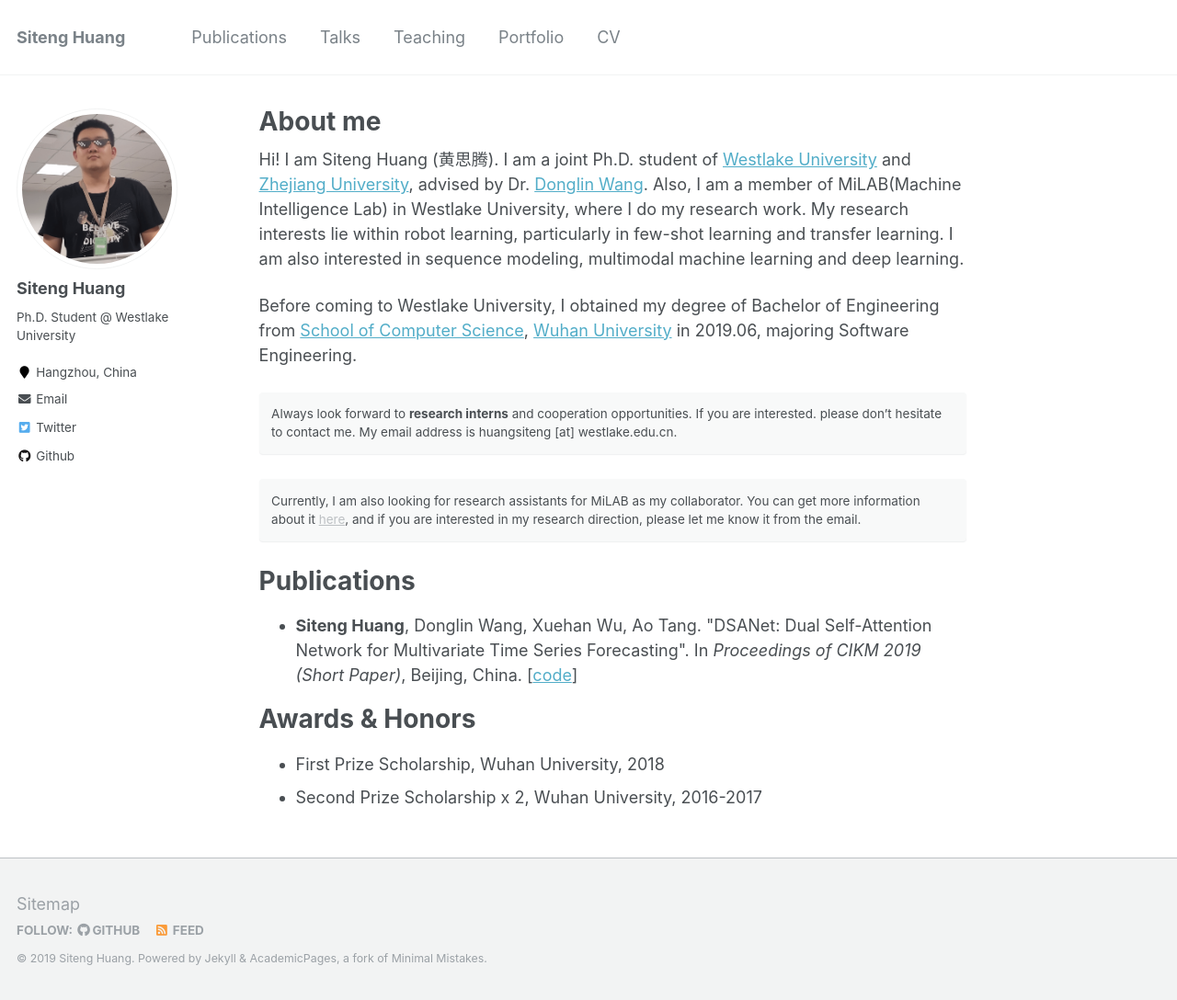
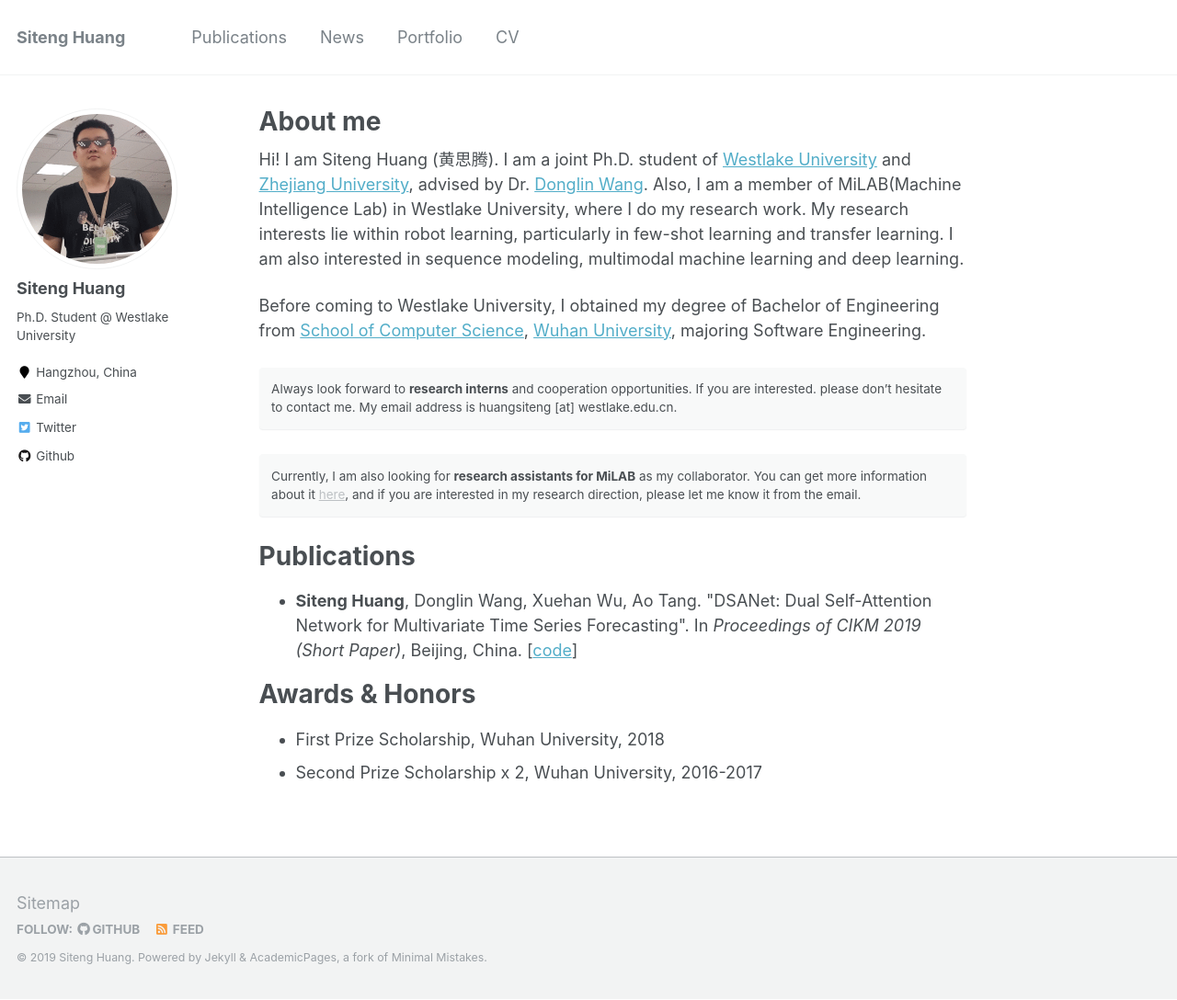
Before and after one commit to bighuang624/bighuang624.github.io, a Jekyll site: the page built from _pages/about.md, in a window 1280 px wide and 1088 px high. Shown: the whole window at 92% size. Built offline with Jekyll 4.4.1, drawn with Linux system fonts in a browser that asks for light colours.

Commit message:
add news

```diff
--- a/_data/navigation.yml
+++ b/_data/navigation.yml
@@ -3,11 +3,14 @@
   - title: "Publications"
     url: /publications/
 
-  - title: "Talks"
-    url: /talks/
+  - title: "News"
+    url: /news/
 
-  - title: "Teaching"
-    url: /teaching/
+  # - title: "Talks"
+  #   url: /talks/
+
+  # - title: "Teaching"
+  #   url: /teaching/
 
   - title: "Portfolio"
     url: /portfolio/
--- a/_pages/about.md
+++ b/_pages/about.md
@@ -10,12 +10,12 @@
 
 Hi! I am Siteng Huang (黄思腾). I am a joint Ph.D. student of [Westlake University](https://www.westlake.edu.cn/) and [Zhejiang University](http://www.zju.edu.cn/), advised by Dr. [Donglin Wang](https://www.westlake.edu.cn/info/1408/3011.htm). Also, I am a member of MiLAB(Machine Intelligence Lab) in Westlake University, where I do my research work. My research interests lie within robot learning, particularly in few-shot learning and transfer learning. I am also interested in sequence modeling, multimodal machine learning and deep learning.
 
-Before coming to Westlake University, I obtained my degree of Bachelor of Engineering from [School of Computer Science](http://cs.whu.edu.cn/), [Wuhan University](https://www.whu.edu.cn/) in 2019.06, majoring Software Engineering.
+Before coming to Westlake University, I obtained my degree of Bachelor of Engineering from [School of Computer Science](http://cs.whu.edu.cn/), [Wuhan University](https://www.whu.edu.cn/), majoring Software Engineering.
 
 Always look forward to **research interns** and cooperation opportunities. If you are interested. please don't hesitate to contact me. My email address is huangsiteng [at] westlake.edu.cn.
 {: .notice}
 
-Currently, I am also looking for research assistants for MiLAB as my collaborator. You can get more information about it [here](https://www.westlake.edu.cn/info/1301/3480.htm), and if you are interested in my research direction, please let me know it from the email.
+Currently, I am also looking for **research assistants for MiLAB** as my collaborator. You can get more information about it [here](https://www.westlake.edu.cn/info/1301/3480.htm), and if you are interested in my research direction, please let me know it from the email.
 {: .notice}
 
 Publications
```
Also changed, not shown: README.md (+1 -1 lines), _pages/news.md (added, +14 -0 lines), images/profile-2.png (deleted), images/profile-big.png (added), images/profile.png.
